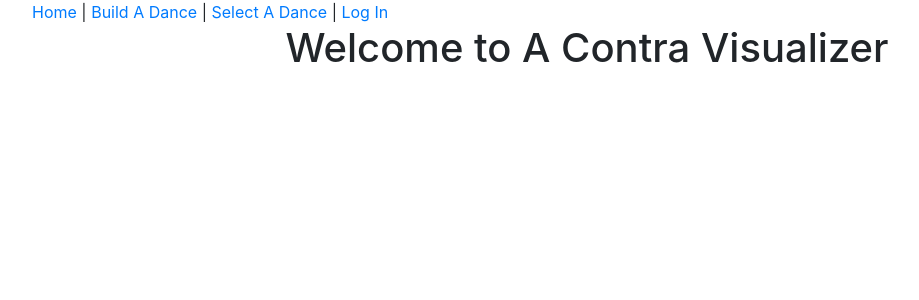
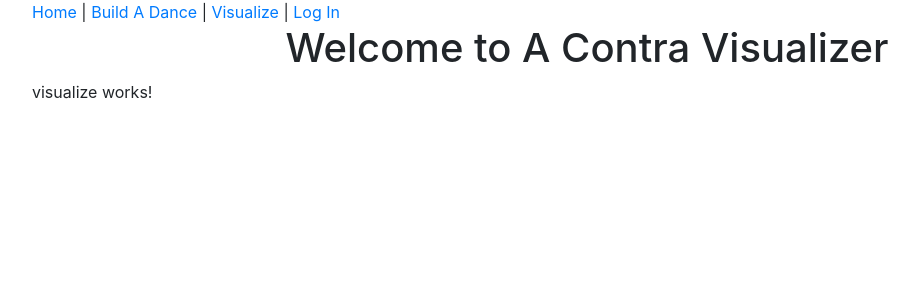
Before and after one commit to ritabc/contra-frontend, an Angular app: page /visualize in a window 1280 px wide. Before the commit this address led to /. Shown: the top 300 px of the page, without its empty margins (53-972 px from the left). Built offline with nearby package versions, Linux system fonts and the light colour scheme.

Commit message:
Add visualize component and route

```diff
--- a/src/app/app.component.html
+++ b/src/app/app.component.html
@@ -2,7 +2,7 @@
   <nav>
     <a href="#">Home</a> |
     <a routerLink='/build-a-dance'>Build A Dance</a> |
-    <a href="#">Select A Dance</a> |
+    <a routerLink='/visualize'>Visualize</a> |
     <a href="#">Log In</a>
   </nav>
   <div style="text-align:center">
--- a/src/app/build-dance/build-dance.component.html
+++ b/src/app/build-dance/build-dance.component.html
@@ -23,6 +23,4 @@
     <app-draft [dancePieces]="danceArray"></app-draft>
   </div>
 
-  <button type="button" (click)="showPosition()">Test: Show Available Moves</button>
-
 </div>
--- /dev/null
+++ b/src/app/visualize/visualize.component.html
@@ -0,0 +1,3 @@
+<p>
+  visualize works!
+</p>
--- /dev/null
+++ b/src/app/visualize/visualize.component.ts
@@ -0,0 +1,15 @@
+import { Component, OnInit } from '@angular/core';
+
+@Component({
+  selector: 'app-visualize',
+  templateUrl: './visualize.component.html',
+  styleUrls: ['./visualize.component.css']
+})
+export class VisualizeComponent implements OnInit {
+
+  constructor() { }
+
+  ngOnInit() {
+  }
+
+}
```
Also changed, not shown: src/app/app.module.ts (+7 -1 lines), src/app/visualize/visualize.component.css (added), 1 other file (tests, documents, lock files or other folders).
